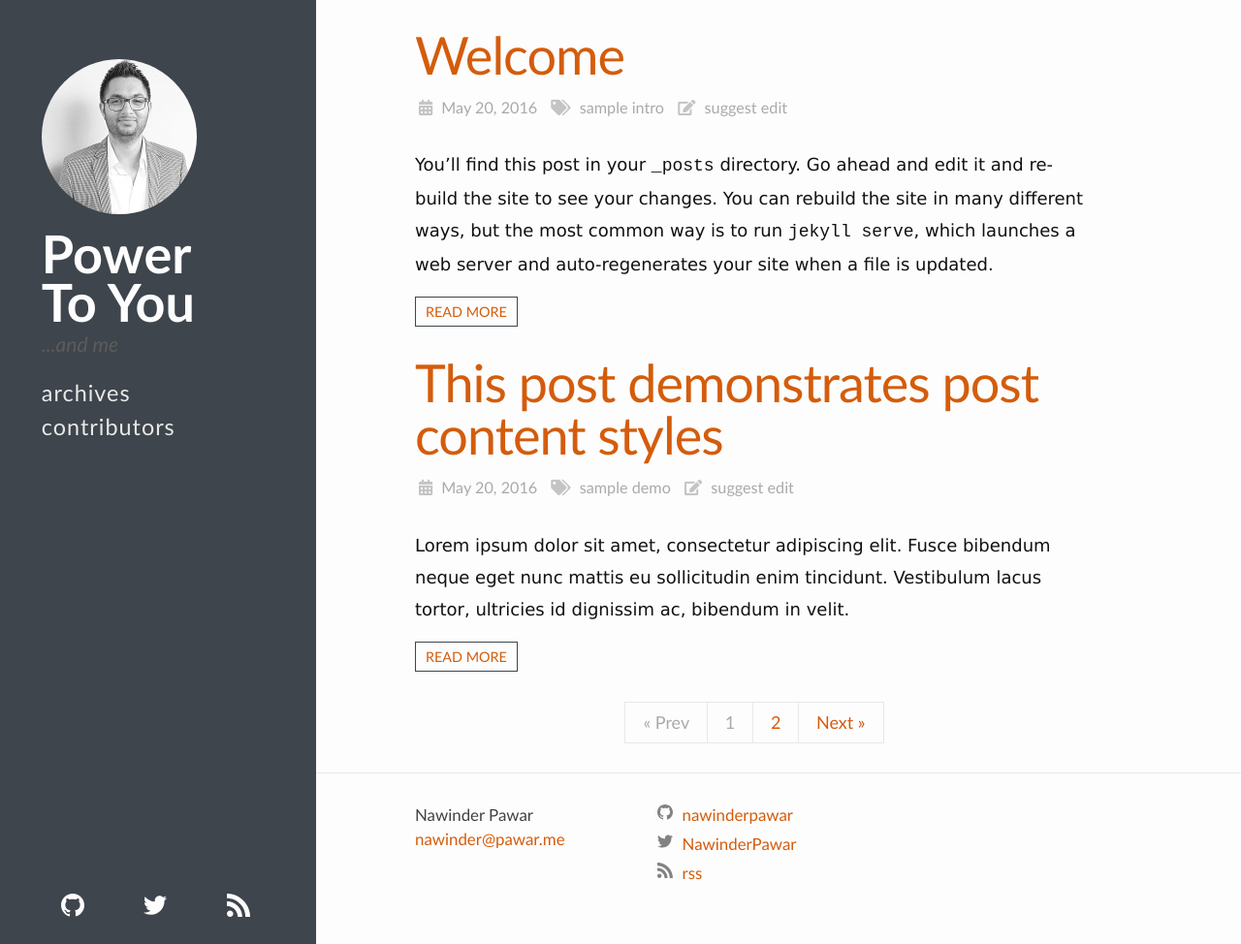
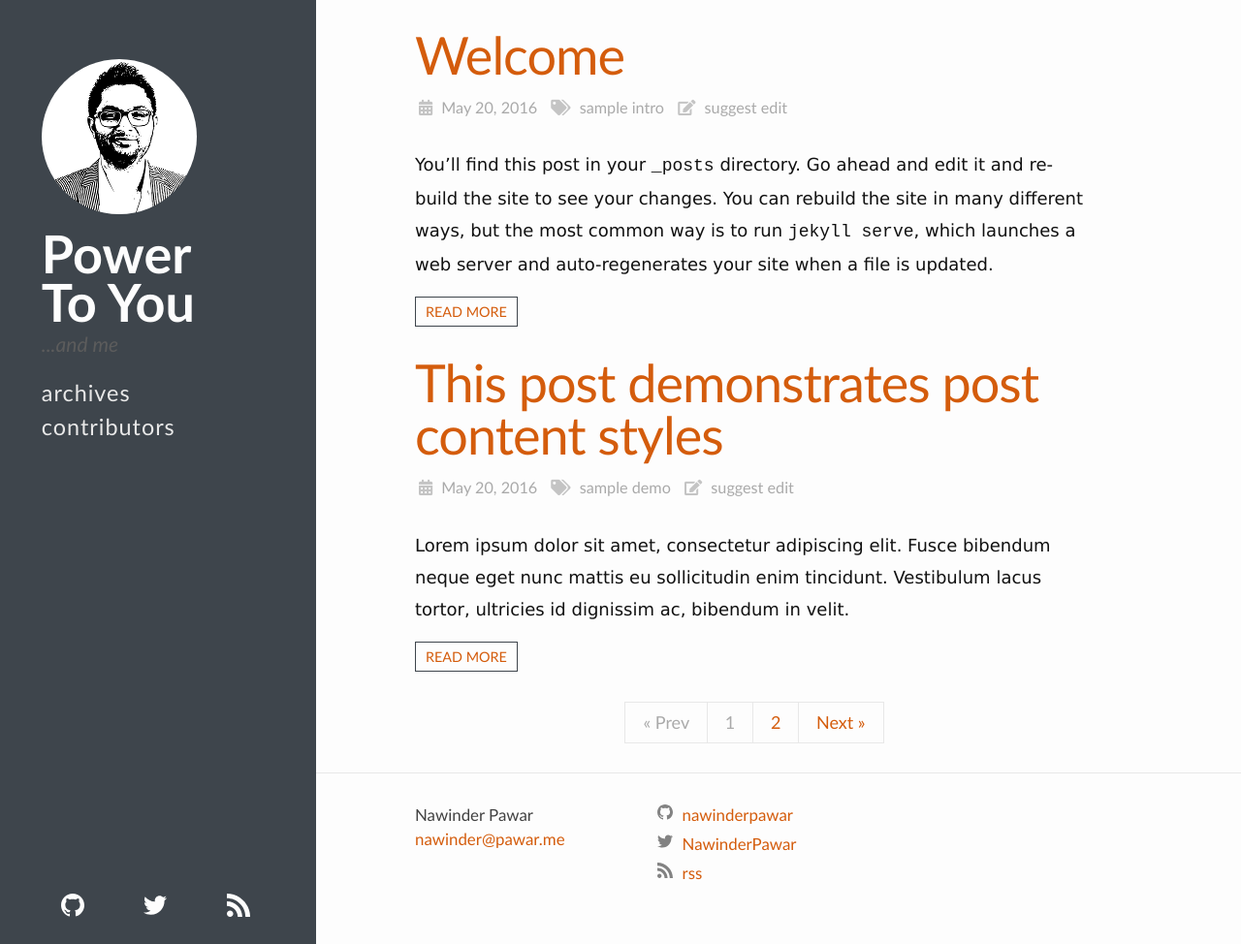
Before and after one commit to nawinderpawar/blog, a Jekyll site: the page built from index.html, in a window 1280 px wide and 974 px high. Shown: the whole window at 97% size. Built offline with Jekyll 4.4.1, drawn with Linux system fonts in a browser that asks for light colours; cached includes are drawn as plain includes; nearby versions of some CDN libraries; some web fonts are replaced; library files that are not in the unit come from our copies; the list of posts is cut into pages by our own code.

Commit message:
Update avatar

```diff
--- a/_config.yml
+++ b/_config.yml
@@ -1,7 +1,7 @@
 title: Power to you
 subtitle: ...and me
 author: Nawinder Pawar
-avatar_url: /assets/img/npawar.png  # Should be 160x160px.
+avatar_url: /assets/img/npawar1.png  # Should be 160x160px.
 description: > # this means to ignore newlines until "twitter_username:"
   Some thoughts on software and scalability.
 repository: nawinderpawar/blog
```
Also changed, not shown: assets/img/npawar1.png (added).
